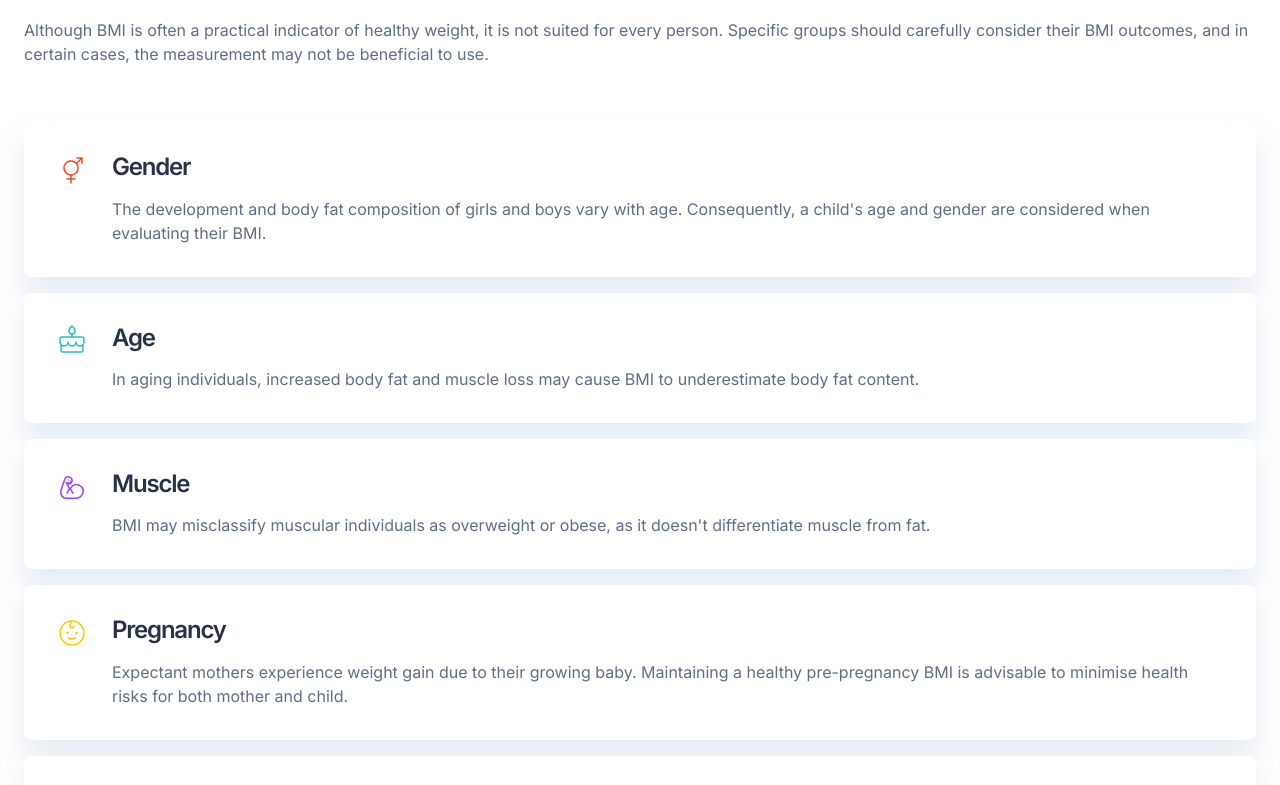
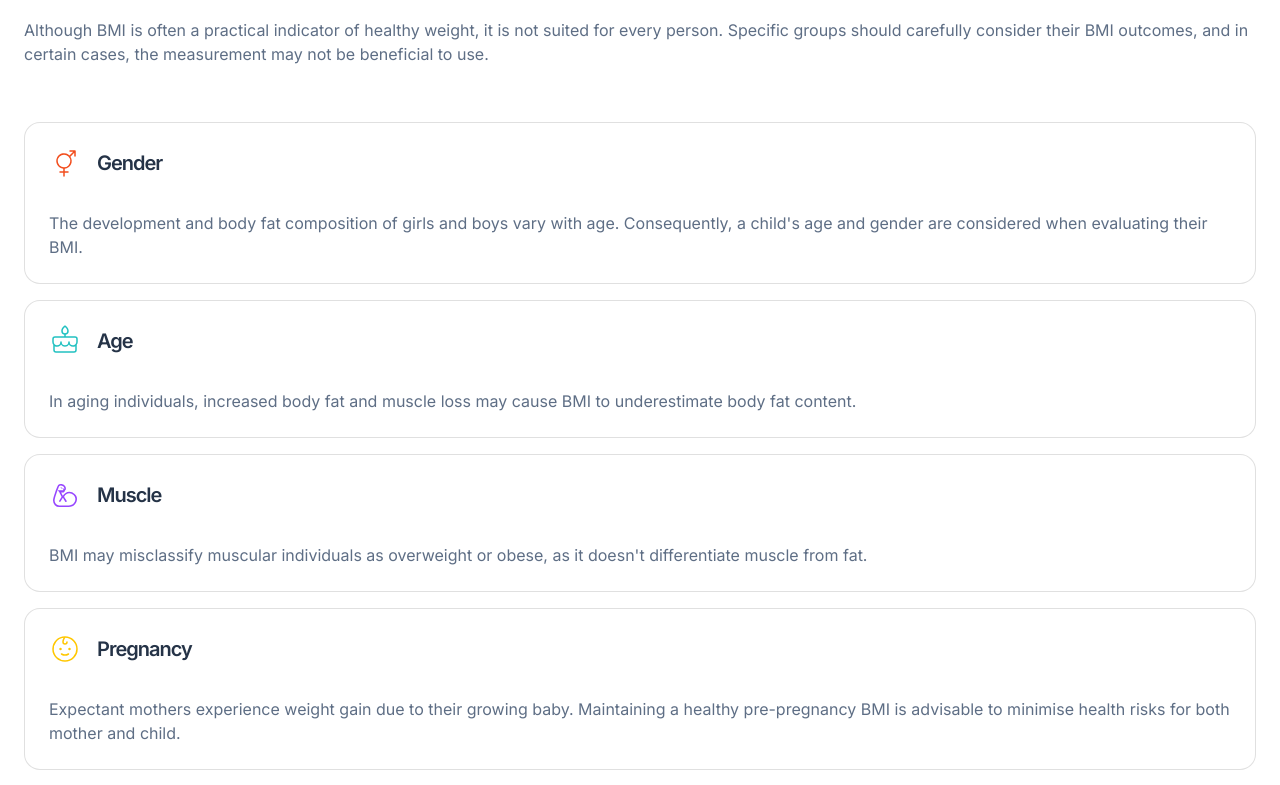
Before and after one commit to haipinggong/bmi-calculator, a React (Vite) app: page / in a window 1280 px wide. Shown: the part 3080-3865 px from the top of the page. Built offline with nearby package versions, Linux system fonts and the light colour scheme.

Commit message:
Adjust the LimitCard component styling

```diff
--- a/src/components/Limits/LimitCard/LimitCard.styles.ts
+++ b/src/components/Limits/LimitCard/LimitCard.styles.ts
@@ -3,28 +3,20 @@ import type { SxProps, Theme } from "@mui/material";
 export const styles: Record<string, SxProps<Theme>> = {
   card: {
     display: "flex",
-    gap: 3,
-    padding: 4,
-    backgroundColor: "#FFFFFF",
-    borderRadius: 2,
-    boxShadow: "0px 16px 30px 0px rgba(143, 174, 207, 0.25)",
+    flexDirection: "column",
+    gap: 4,
+    padding: 3,
+    backgroundColor: (theme) => theme.palette.background.paper,
+    borderRadius: 4,
+  },
+  iconContainer: {
+    display: "flex",
+    gap: 2,
+    alignItems: "center",
   },
   icon: {
     width: "32px",
     height: "32px",
-  },
-  content: {
-    display: "flex",
-    flexDirection: "column",
-    gap: 2,
-  },
-  title: {
-    color: "#253347",
-    fontFamily: "Inter, sans-serif",
-    fontSize: "24px",
-    fontWeight: 600,
-    lineHeight: "110%",
-    letterSpacing: "-1.2px",
   },
   description: {
     color: "#5E6E85",
--- a/src/components/Limits/LimitCard/LimitCard.tsx
+++ b/src/components/Limits/LimitCard/LimitCard.tsx
@@ -9,14 +9,21 @@ type LimitCardProps = {
 
 export const LimitCard = ({ icon, title, description }: LimitCardProps) => {
   return (
-    <Card sx={styles.card}>
-      <Box component="img" src={icon} alt={`${title} icon`} sx={styles.icon} />
-      <Box sx={styles.content}>
-        <Typography variant="h3" sx={styles.title}>
+    <Card variant="outlined" sx={styles.card}>
+      <Box sx={styles.iconContainer}>
+        <Box
+          component="img"
+          src={icon}
+          alt={`${title} icon`}
+          sx={styles.icon}
+        />
+        <Typography variant="h5" component="h3">
           {title}
         </Typography>
-        <Typography sx={styles.description}>{description}</Typography>
       </Box>
+      <Typography variant="body1" color="text.secondary">
+        {description}
+      </Typography>
     </Card>
   );
 };
```
